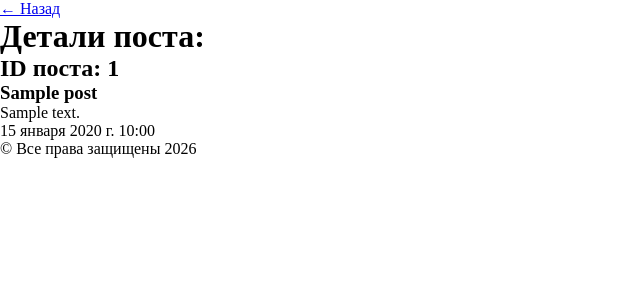
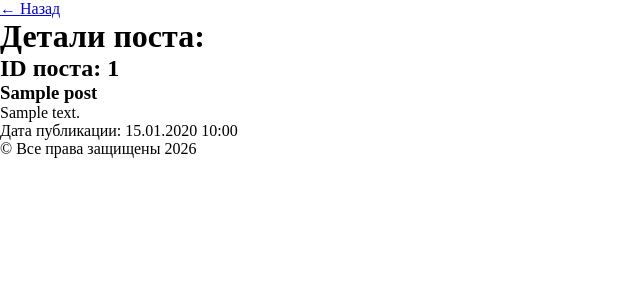
Before and after one commit to haritonov27081994-dev/project1, a Django app: page /posts/1/ in a window 1280 px wide. Shown: the part 18-318 px from the top of the page, without its empty margins (0-640 px from the left). Run offline with Django 5.2, Linux system fonts and the light colour scheme; tables that the repository leaves empty hold one stand-in row (values such as "Sample post").

Commit message:
Фильтр для даты

```diff
--- a/apps/blog/templates/blog/post_detail.html
+++ b/apps/blog/templates/blog/post_detail.html
@@ -11,5 +11,5 @@
   <h2>ID поста: {{ post.id }}</h2>
   <h3>{{ post.title }}</h3>
   <p>{{ post.text }}</p>
-  <p>{{ post.created_at }}</p>
+  <p>Дата публикации: {{ post.created_at|date:"d.m.Y H:i" }}</p>
 {% endblock page_content %}
--- a/apps/blog/templates/blog/post_list.html
+++ b/apps/blog/templates/blog/post_list.html
@@ -17,7 +17,7 @@
           </a>
         </h2>
         <p>Текст поста: {{ post.text }}</p>
-        <small>Дата создания поста: {{ post.created_at }}</small>
+        <small>Дата создания поста: {{ post.created_at|date:"d.m.Y H:i" }}</small>
       </div>
     {% endfor %}
   {% else %}
```
